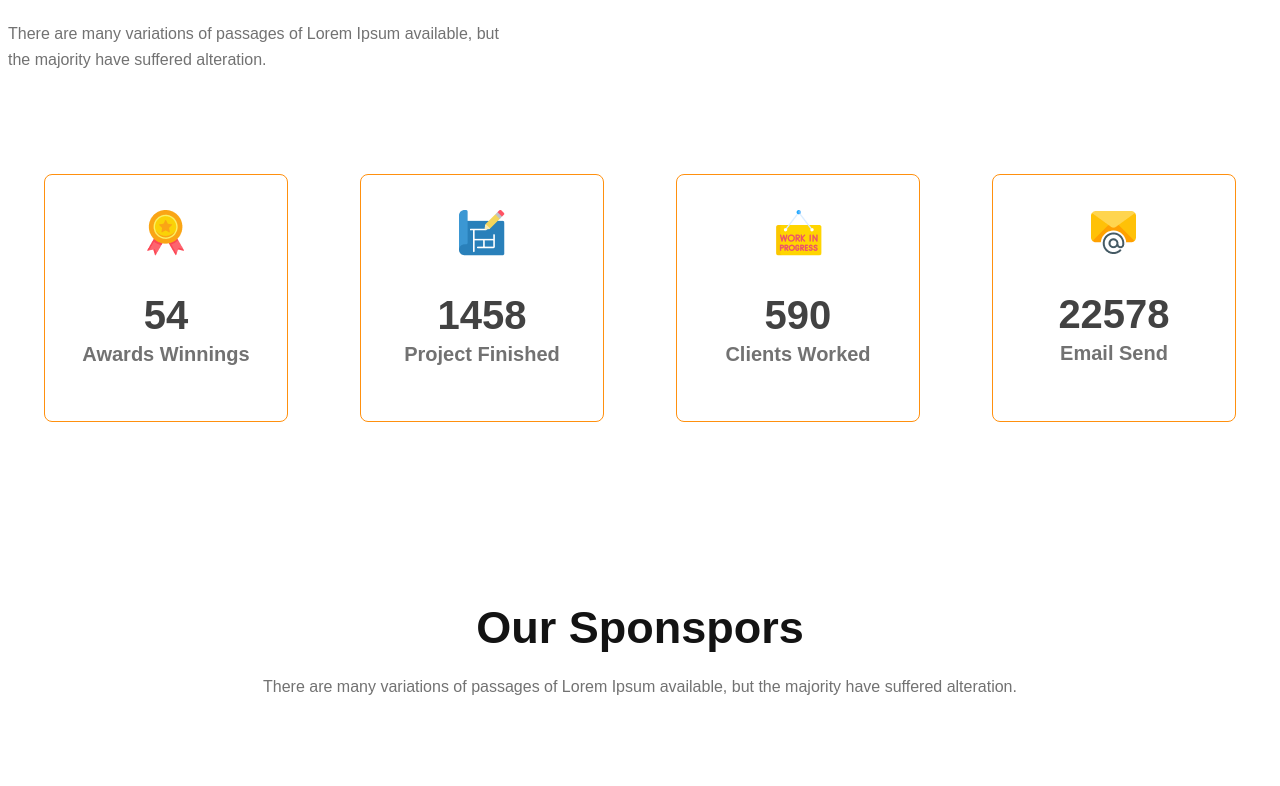
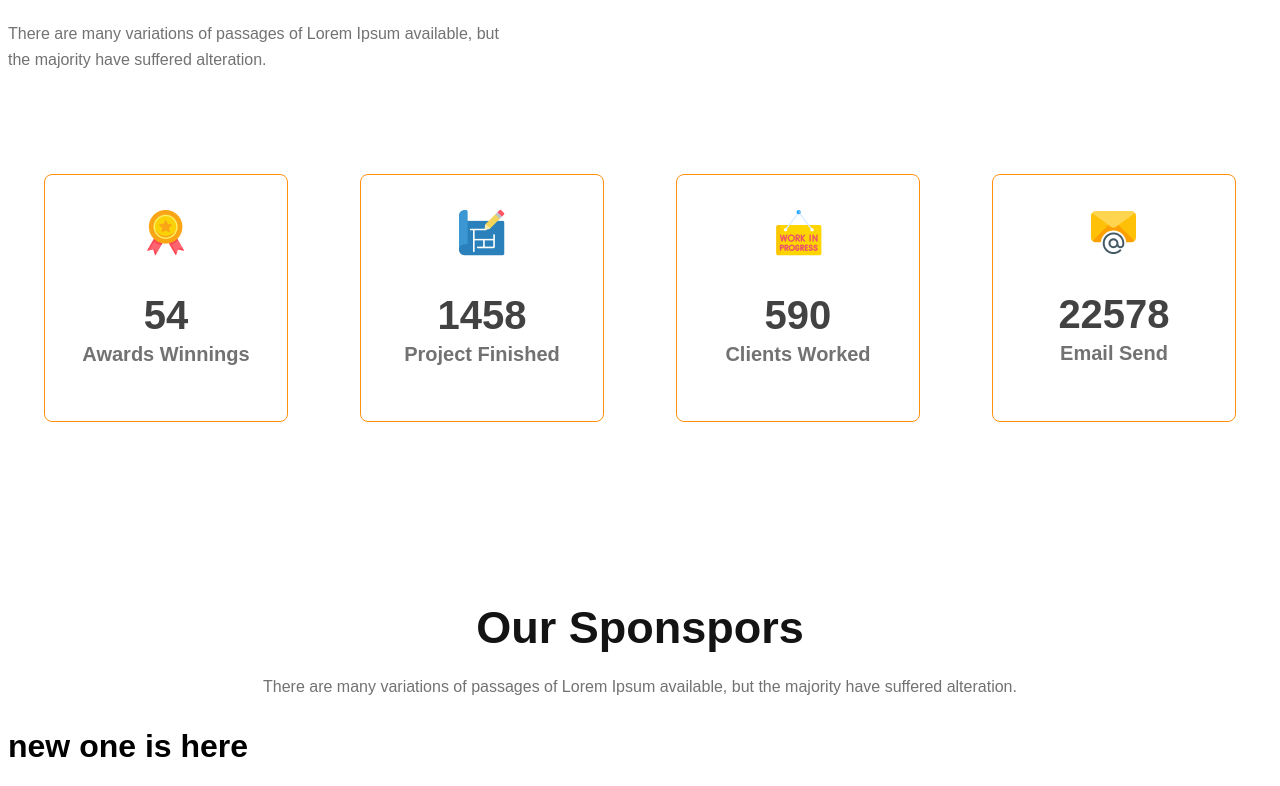
Before and after one commit to tanjimulhasan12345/architect-web, a plain HTML site: page index.html in a window 1280 px wide. Shown: the part 2222-3008 px from the top of the page. Before the commit the page ends 2950 px from the top, so only its background shows below. Drawn offline with Linux system fonts and the light colour scheme.

Commit message:
adding still

```diff
--- a/index.html
+++ b/index.html
@@ -104,7 +104,7 @@
 
     </main>
     <footer>
-
+        <h1>new one is here</h1>
     </footer>
 </body>
 </html>
```
